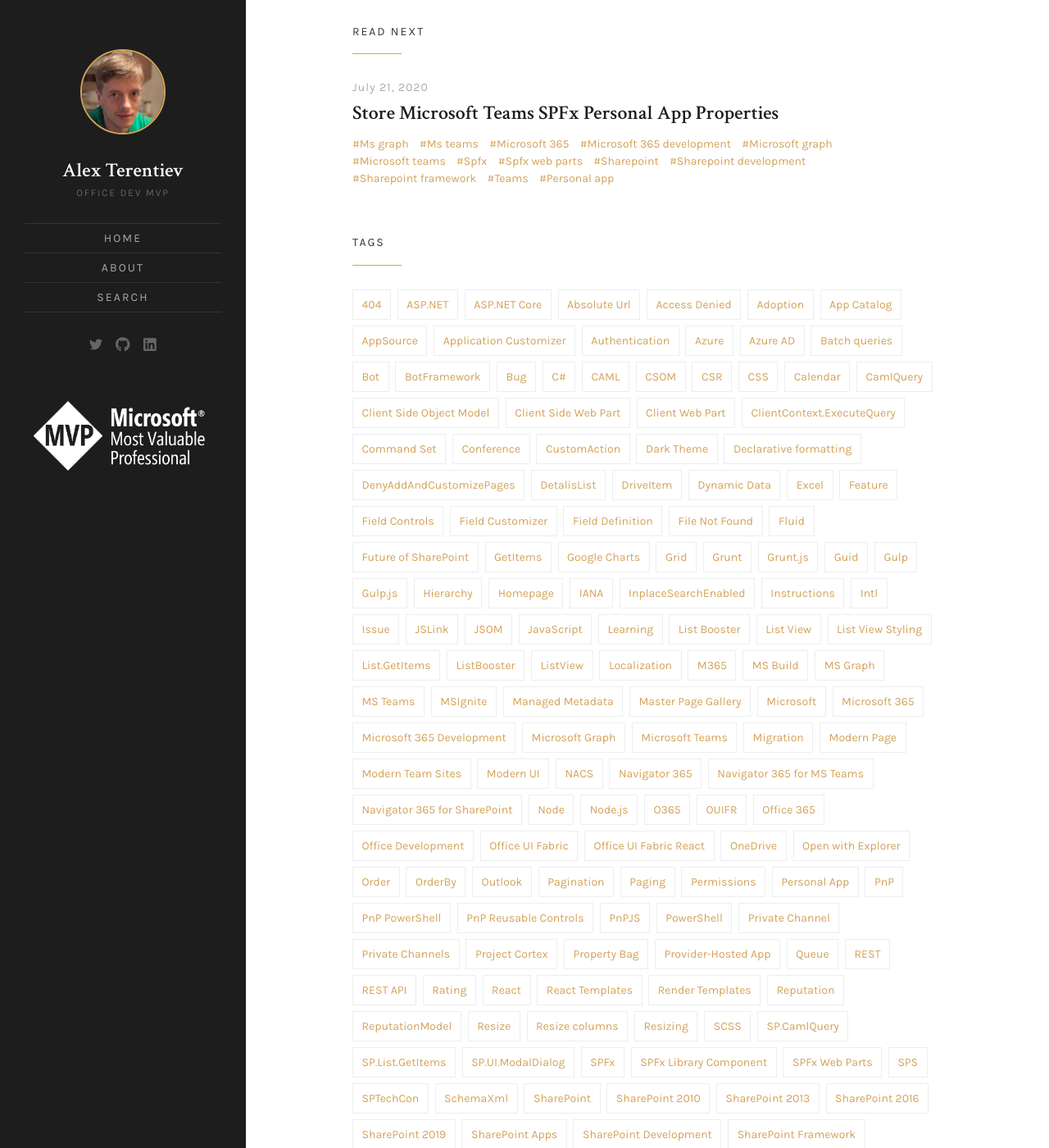
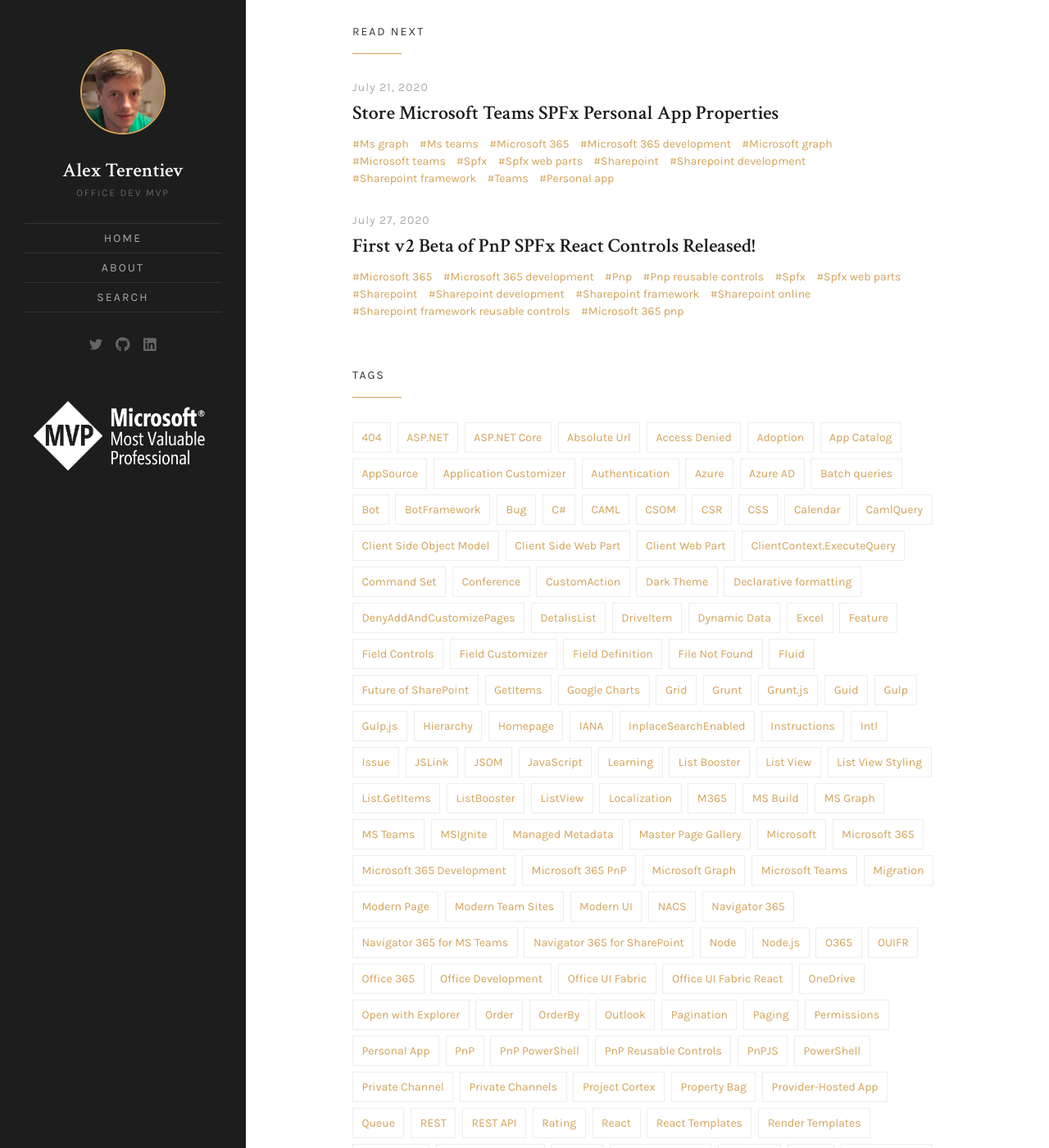
Before and after one commit to AJIXuMuK/AJIXuMuK.github.io, a Jekyll site: the page built from _posts/2020-07-24-splst-navigaotor-app-source.md, in a window 1280 px wide and 1400 px high, scrolled down 3559 px. Shown: the whole window at 82% size. Built offline with Jekyll 4.4.1, drawn with Linux system fonts in a browser that asks for light colours; comment, search, counter and statistics services are not loaded; some of the changed text lies outside the part shown.

Commit message:
spfx controls v2

```diff
--- a/_config.yml
+++ b/_config.yml
@@ -53,6 +53,7 @@
 
 plugins:
   - jekyll-sitemap
+  - jekyll-seo-tag
 
 # Pagination
 paginate: 10
--- /dev/null
+++ b/_posts/2020-07-27-pnp-spfx-react-controls-v2.md
@@ -0,0 +1,34 @@
+---
+layout: post
+title: First v2 Beta of PnP SPFx React Controls Released!
+description: PnP team has released v2 beta of PnP SharePoint Framework React Controls with support of React v16 and Office UI Fabric v6
+tags:
+  - Microsoft 365
+  - Microsoft 365 Development
+  - PnP
+  - PnP Reusable Controls
+  - SPFx
+  - SPFx Web Parts
+  - SharePoint
+  - SharePoint Development
+  - SharePoint Framework
+  - SharePoint Online
+  - SharePoint Framework Reusable Controls
+  - Microsoft 365 PnP
+featured_image: assets/images/posts/2020/spfx-controls-v2.png
+featured_image_thumbnail: assets/images/posts/2020/spfx-controls-v2.png
+date: 2020-07-27T20:19:57.123Z
+---
+
+Today the first v2 beta version of SharePoint Framework Reusable Controls has been released!
+The main change in this version is the support of React v16 and Office UI Fabric (Fluent UI) v6.
+Both these updates were well overdue for SharePoint Online development. But they also mean that v2 **will not support SharePoint On-Premise**.
+There are some additional breaking changes for the [controls](https://github.com/pnp/sp-dev-fx-controls-react/blob/v2/docs/documentation/docs/guides/migrate-from-v1.md).
+<br />
+<br />
+Currently we're in need of testing the v2 version and transition between v1 and v2.
+Please, try out [v2 beta](https://www.npmjs.com/package/@pnp/spfx-controls-react/v/2.0.0-beta.d9bbeed) and let us know if there are any [issues](https://github.com/pnp/sp-dev-fx-controls-react/issues).
+<br />
+<br />
+That's all for today!<br />
+Have fun!
```
Also changed, not shown: assets/images/posts/2020/spfx-controls-v2.png (added).
